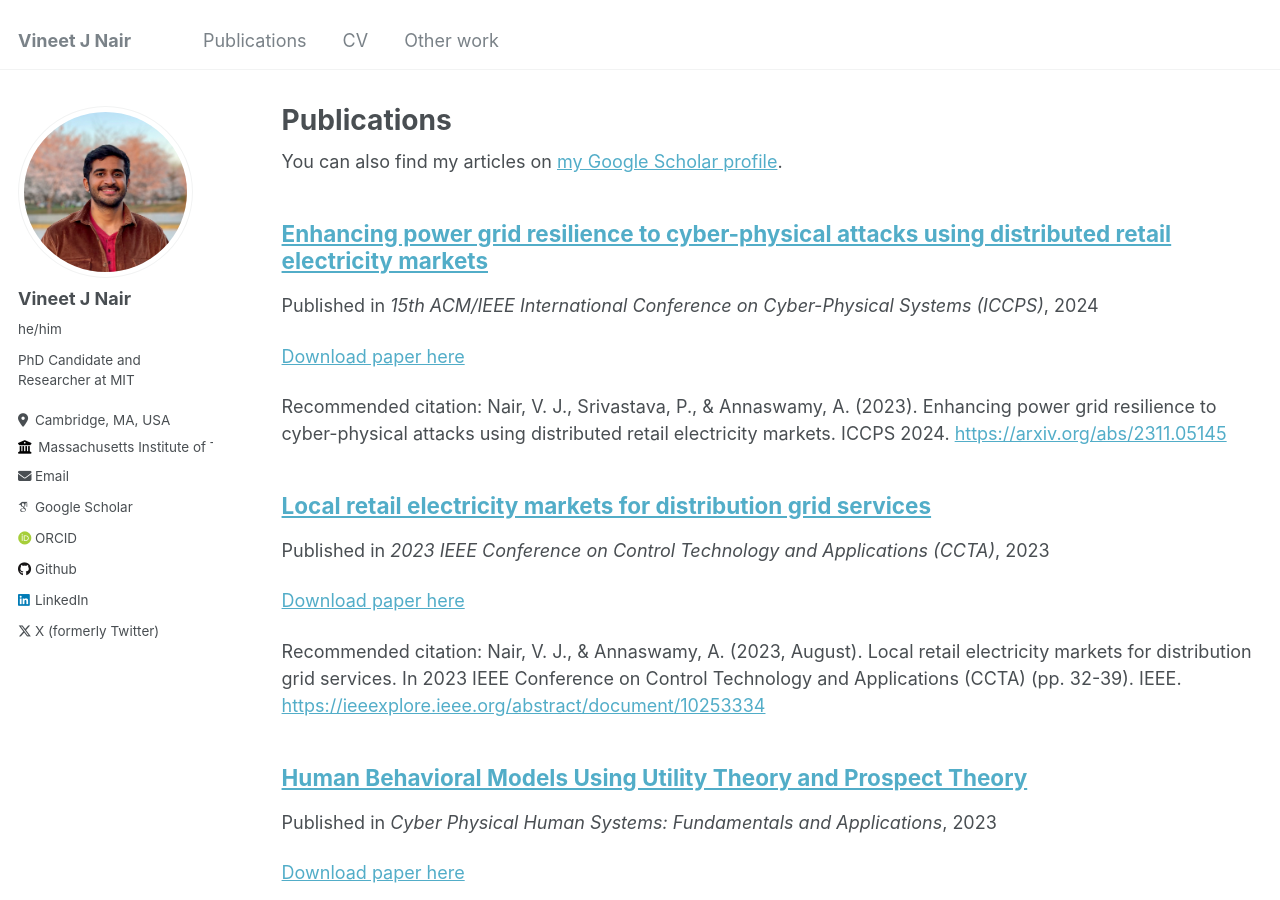
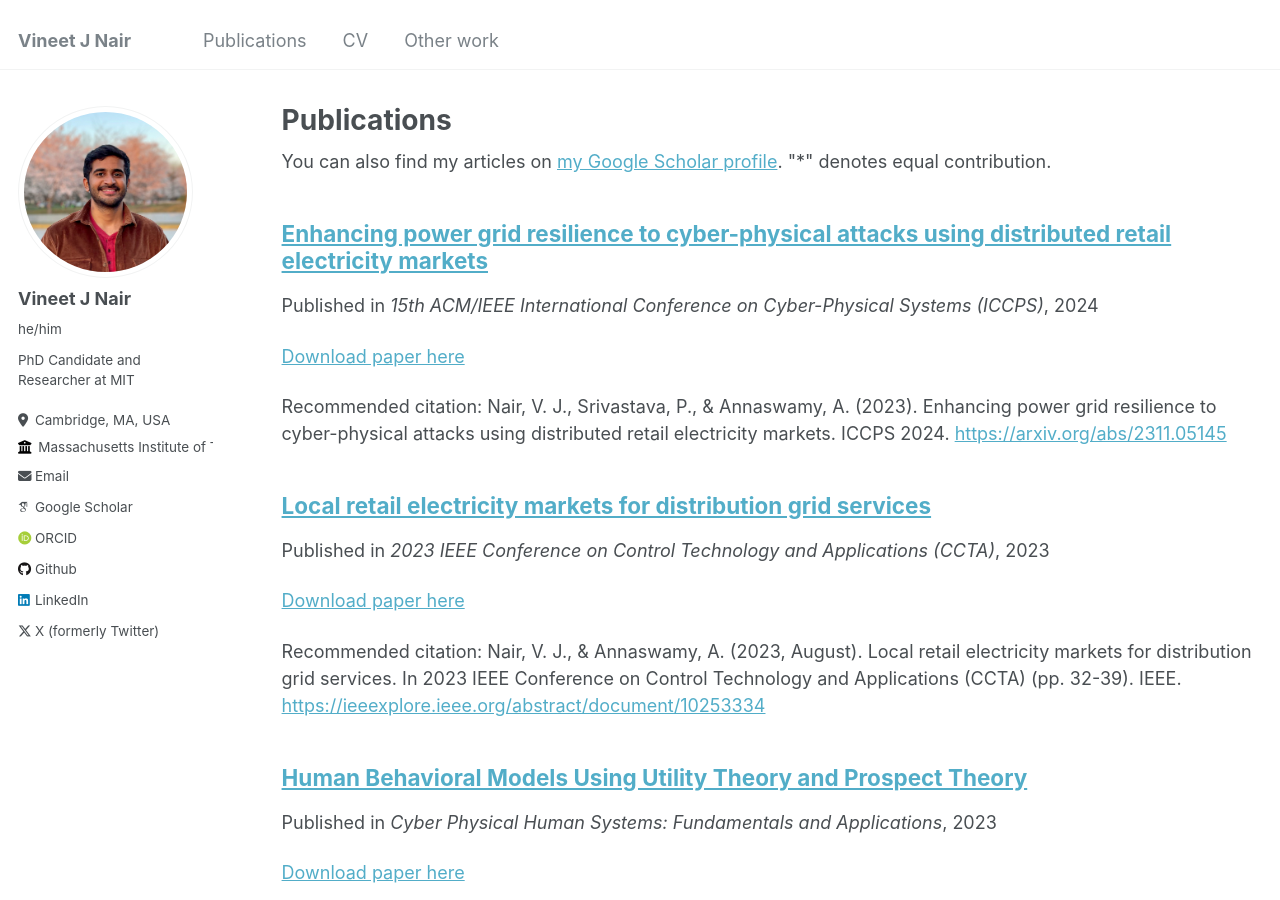
Before and after one commit to vineetjnair9/vineetjnair, a Jekyll site: the page built from _pages/publications.md, in a window 1280 px wide and 900 px high. Built offline with Jekyll 4.4.1, drawn with Linux system fonts in a browser that asks for light colours; some web fonts are replaced.

Commit message:
Update publications.md

```diff
--- a/_pages/publications.md
+++ b/_pages/publications.md
@@ -6,7 +6,7 @@
 ---
 
 {% if site.author.googlescholar %}
-  <div class="wordwrap">You can also find my articles on <a href="{{site.author.googlescholar}}">my Google Scholar profile</a>.</div>
+  <div class="wordwrap">You can also find my articles on <a href="{{site.author.googlescholar}}">my Google Scholar profile</a>. "*" denotes equal contribution. </div>
 {% endif %}
 
 {% include base_path %}
```
